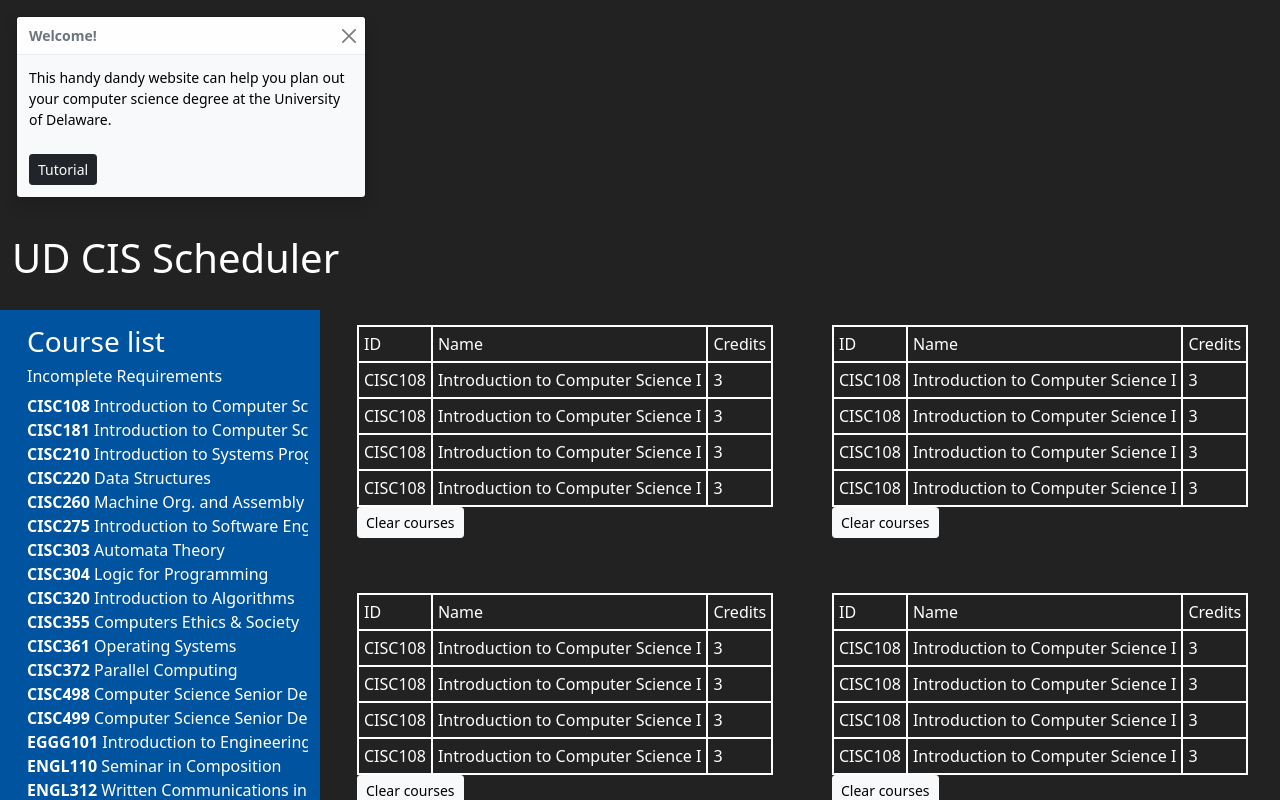
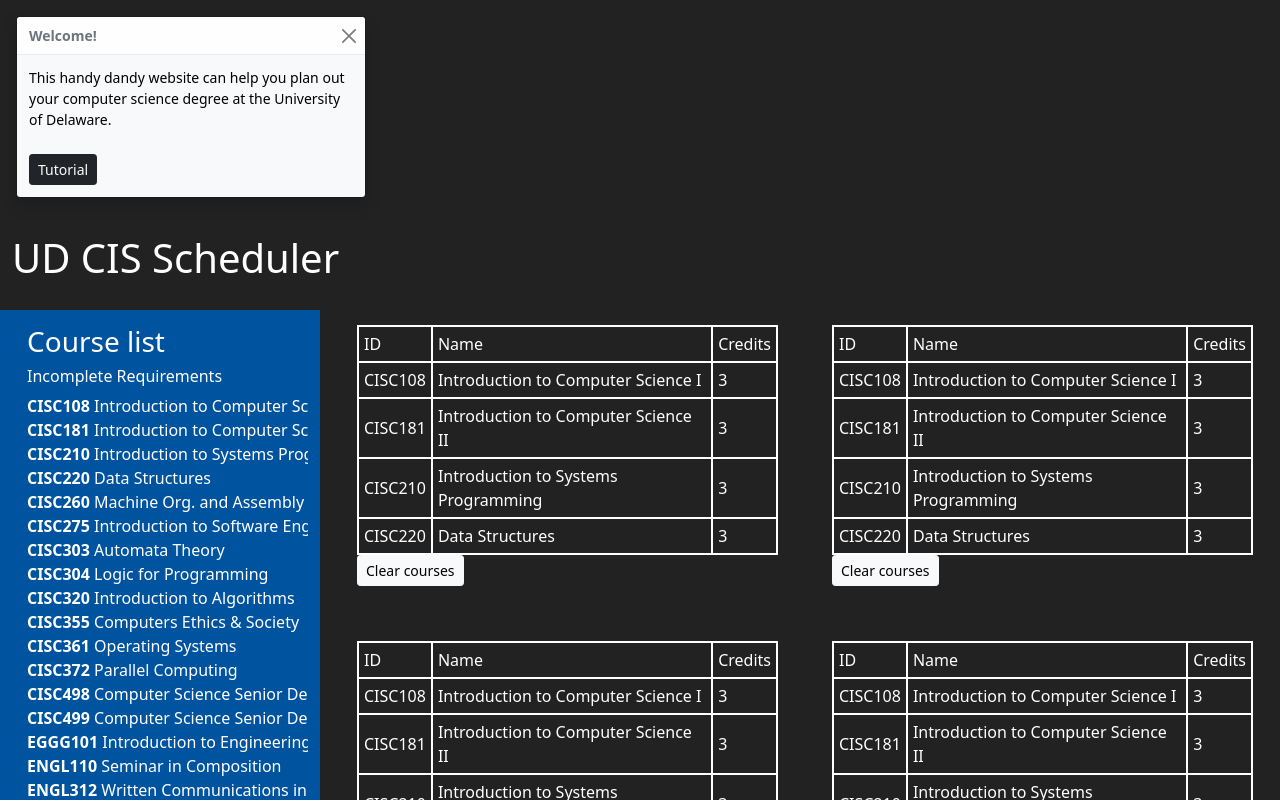
Before and after one commit to mnawar27/ud-cis-scheduler-team-7, a React (Create React App) app: page / in a window 1280 px wide. Shown: the top 800 px of the page. Built offline with nearby package versions, Linux system fonts and the light colour scheme.

Commit message:
fixed map for semesters

```diff
--- a/src/Components/Semester.tsx
+++ b/src/Components/Semester.tsx
@@ -19,12 +19,12 @@
                 <td>Name</td>
                 <td>Credits</td>
             </tr>
-            {COURSES.slice(sliceStart,sliceEnd).map((Course,i)=> {
+            {COURSES.slice(sliceStart,sliceEnd).map((Course, i)=> {
                 return (
                     <tr key={i}>
-                        <td scope="col">{course.name}</td>
-                        <td scope="col">{course.description}</td>
-                        <td scope="col">{course.credits}</td>
+                        <td scope="col">{Course.name}</td>
+                        <td scope="col">{Course.description}</td>
+                        <td scope="col">{Course.credits}</td>
                     </tr>
                 );
             })}
```
